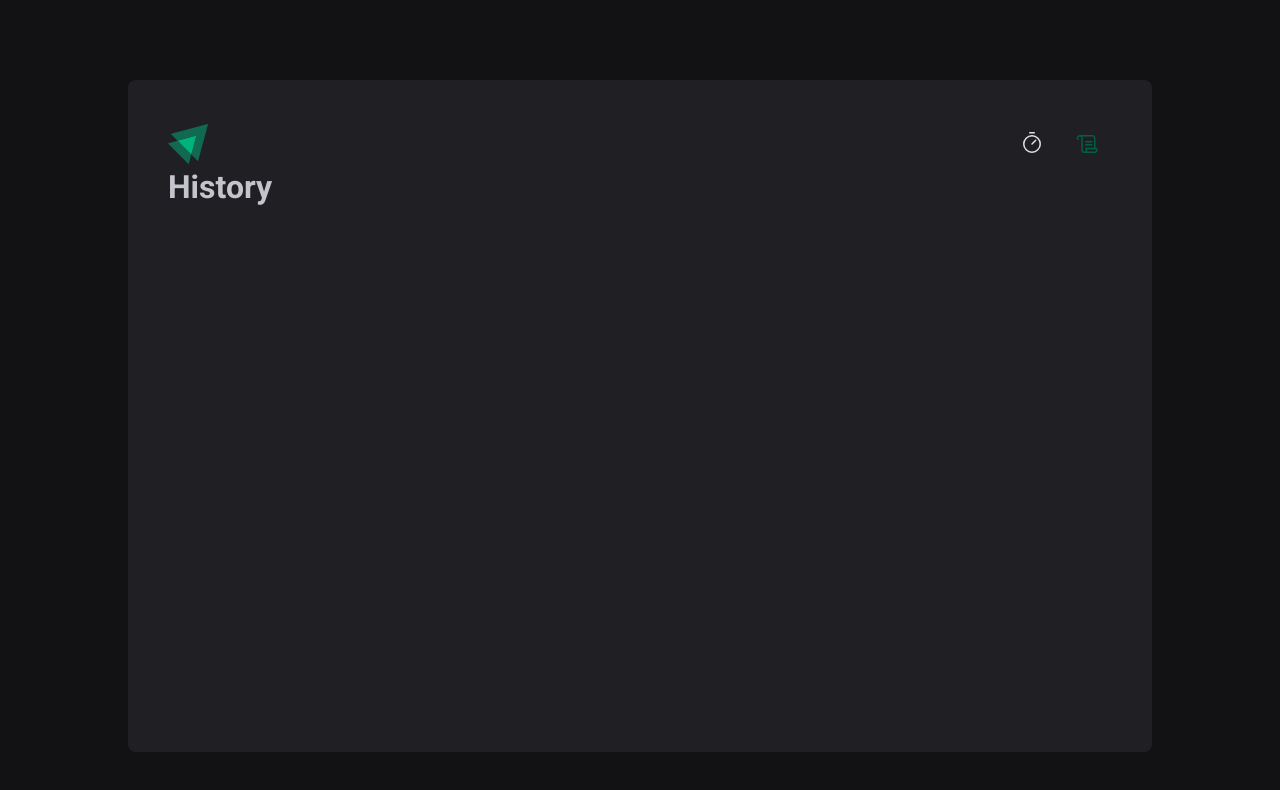
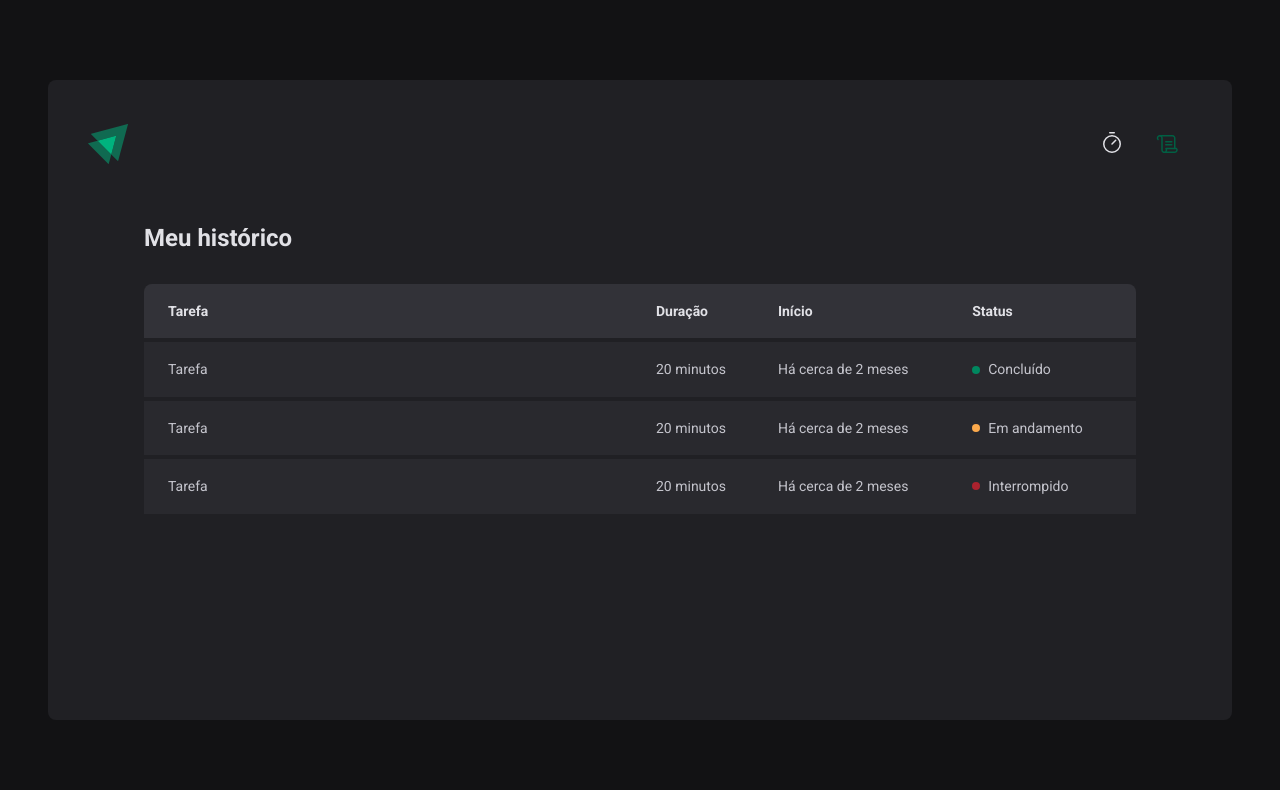
Before and after one commit to GabhPadilha02/ig-timer, a React (Vite) app: page /history in a window 1280 px wide. Shown: the top 790 px of the page. Built offline with nearby package versions, Linux system fonts and the light colour scheme.

Commit message:
Adding status dots (html, css and types)

```diff
--- a/src/layouts/DefaultLayout/styles.ts
+++ b/src/layouts/DefaultLayout/styles.ts
@@ -1,8 +1,8 @@
 import styled from 'styled-components'
 
 export const LayoutContainer = styled.div`
-  max-width: 64rem;
-  height: calc(100vh - 8rem);
+  max-width: 74rem;
+  height: calc(100vh - 10rem);
   margin: 5rem auto;
   padding: 2.5rem;
 
--- a/src/pages/History.tsx
+++ /dev/null
@@ -1,3 +0,0 @@
-export function History() {
-  return <h1>History</h1>
-}
--- /dev/null
+++ b/src/pages/History/index.tsx
@@ -0,0 +1,48 @@
+import { HistoryContainer, HistoryList, Status } from './styles'
+
+export function History() {
+  return (
+    <HistoryContainer>
+      <h1>Meu histórico</h1>
+
+      <HistoryList>
+        <table>
+          <thead>
+            <tr>
+              <th>Tarefa</th>
+              <th>Duração</th>
+              <th>Início</th>
+              <th>Status</th>
+            </tr>
+          </thead>
+          <tbody>
+            <tr>
+              <td>Tarefa</td>
+              <td>20 minutos</td>
+              <td>Há cerca de 2 meses</td>
+              <td>
+                <Status statusColor="green">Concluído</Status>
+              </td>
+            </tr>
+            <tr>
+              <td>Tarefa</td>
+              <td>20 minutos</td>
+              <td>Há cerca de 2 meses</td>
+              <td>
+                <Status statusColor="yellow">Em andamento</Status>
+              </td>
+            </tr>
+            <tr>
+              <td>Tarefa</td>
+              <td>20 minutos</td>
+              <td>Há cerca de 2 meses</td>
+              <td>
+                <Status statusColor="red">Interrompido</Status>
+              </td>
+            </tr>
+          </tbody>
+        </table>
+      </HistoryList>
+    </HistoryContainer>
+  )
+}
--- /dev/null
+++ b/src/pages/History/styles.ts
@@ -0,0 +1,83 @@
+import styled from 'styled-components'
+
+export const HistoryContainer = styled.main`
+  flex: 1;
+  padding: 3.5rem;
+
+  display: flex;
+  flex-direction: column;
+
+  h1 {
+    font-size: 1.5rem;
+    color: ${(props) => props.theme['gray-100']};
+  }
+`
+
+export const HistoryList = styled.div`
+  flex: 1;
+  overflow: auto;
+  margin-top: 2rem;
+
+  table {
+    width: 100%;
+    border-collapse: collapse;
+    min-width: 600px;
+
+    th {
+      background-color: ${(props) => props.theme['gray-600']};
+      padding: 1rem;
+      text-align: left;
+      color: ${(props) => props.theme['gray-100']};
+      font-size: 0.875rem;
+      line-height: 1.6;
+
+      &:first-child {
+        border-top-left-radius: 8px;
+        padding-left: 1.5rem;
+      }
+      &:last-child {
+        border-top-right-radius: 8px;
+        padding-right: 1.5rem;
+      }
+    }
+
+    td {
+      background-color: ${(props) => props.theme['gray-700']};
+      border-top: 4px solid ${(props) => props.theme['gray-800']};
+      padding: 1rem;
+      font-size: 0.875rem;
+      line-height: 1.6;
+
+      &:first-child {
+        width: 50%;
+        padding-left: 1.5rem;
+      }
+      &:last-child {
+        padding-right: 1.5rem;
+      }
+    }
+  }
+`
+const STATUS_COLORS = {
+  yellow: 'yellow-500',
+  green: 'green-500',
+  red: 'red-500',
+} as const
+
+interface StatusProps {
+  statusColor: keyof typeof STATUS_COLORS
+}
+
+export const Status = styled.span<StatusProps>`
+  display: flex;
+  align-items: center;
+  gap: 0.5rem;
+
+  &::before {
+    content: '';
+    width: 0.5rem;
+    height: 0.5rem;
+    border-radius: 50%;
+    background: ${(props) => props.theme[STATUS_COLORS[props.statusColor]]};
+  }
+`
```
